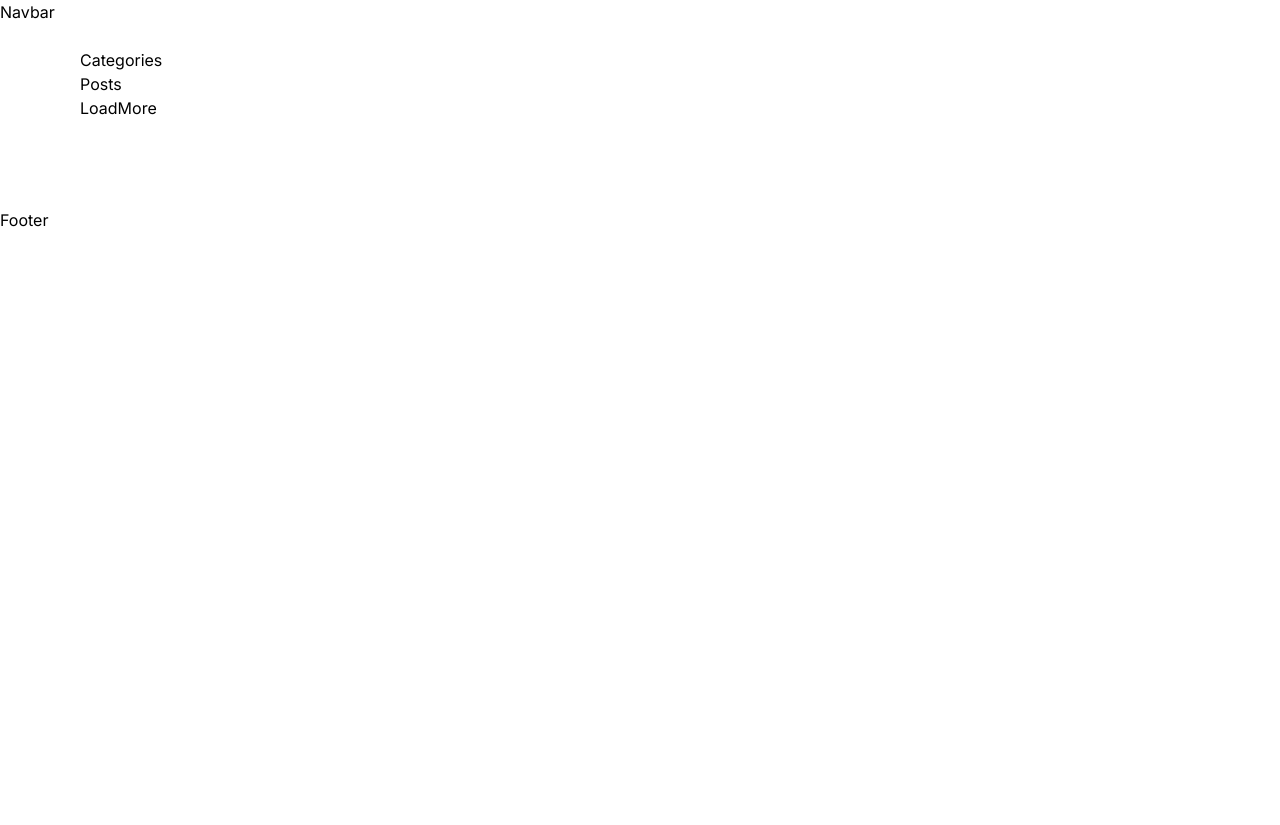
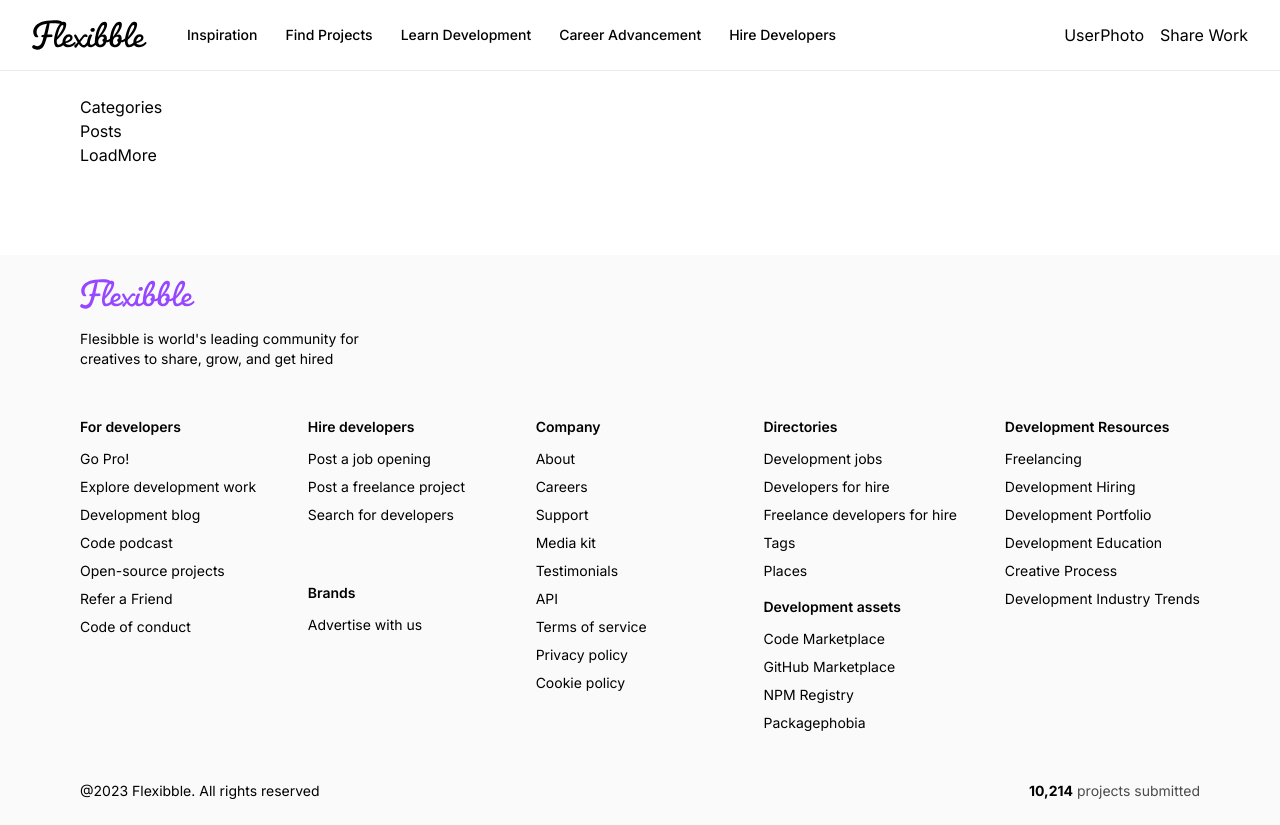
Before and after one commit to DevJobalia/DRIBBBLE-CLONE-FOR-DEVELOPERS, a Next.js app: page / in a window 1280 px wide. Before the commit the page ends 800 px from the top, so only its background shows below. Built offline with nearby package versions, Linux system fonts and the light colour scheme.

Commit message:
Add: NavBar and Footer

```diff
--- a/app/layout.tsx
+++ b/app/layout.tsx
@@ -1,4 +1,7 @@
+import Navbar from "@/components/Navbar";
 import "./globals.css";
+import Footer from "@/components/Footer";
+
 export const metadata = {
   title: "Flexibble",
   description: "Showcase and discover remarkable developer projects",
@@ -12,7 +15,8 @@
   return (
     <html lang="en">
       <body>
-        Navbar <main>{children}</main>Footer
+        <Navbar /> <main>{children}</main>
+        <Footer />
       </body>
     </html>
   );
--- /dev/null
+++ b/components/AuthProvider.tsx
@@ -0,0 +1,7 @@
+import React from "react";
+
+const AuthProvider = () => {
+  return <div>AuthProvider</div>;
+};
+
+export default AuthProvider;
--- /dev/null
+++ b/components/Footer.tsx
@@ -0,0 +1,87 @@
+import { footerLinks } from "@/constants";
+import Image from "next/image";
+import Link from "next/link";
+
+type ColumnProps = {
+  title: string;
+  links: Array<string>;
+};
+
+const FooterColumn = ({ title, links }: ColumnProps) => (
+  <div className="footer_column">
+    <h4 className="font-semibold">{title}</h4>
+    <ul className="flex flex-col gap-2 font-normal">
+      {links.map((link) => (
+        <Link href="/" key={link}>
+          {link}
+        </Link>
+      ))}
+    </ul>
+  </div>
+);
+
+const Footer = () => {
+  return (
+    <footer className="flexStart footer">
+      <div className="flex flex-col gap-12 w-full">
+        <div className="flex items-start flex-col">
+          <Image
+            src="/logo-purple.svg"
+            width={115}
+            height={38}
+            alt="Flexibble"
+          />
+          <p className="text-start text-sm font-normal mt-5 max-w-xs">
+            Flesibble is world's leading community for creatives to share, grow,
+            and get hired
+          </p>
+        </div>
+        <div className="flex flex-wrap gap-12">
+          <FooterColumn
+            title={footerLinks[0].title}
+            links={footerLinks[0].links}
+          />
+          <div className="flex-1 flex flex-col gap-4">
+            <FooterColumn
+              title={footerLinks[1].title}
+              links={footerLinks[1].links}
+            />
+            <FooterColumn
+              title={footerLinks[2].title}
+              links={footerLinks[2].links}
+            />
+          </div>
+          <FooterColumn
+            title={footerLinks[3].title}
+            links={footerLinks[3].links}
+          />
+          <div className="flex-1 flex flex-col gap-4">
+            <FooterColumn
+              title={footerLinks[4].title}
+              links={footerLinks[4].links}
+            />
+            <FooterColumn
+              title={footerLinks[5].title}
+              links={footerLinks[5].links}
+            />
+          </div>
+          <FooterColumn
+            title={footerLinks[6].title}
+            links={footerLinks[6].links}
+          />
+        </div>
+        <div className="flexBetween footer_copyright">
+          <p>@2023 Flexibble. All rights reserved</p>
+
+          <p className="text-gray">
+            {" "}
+            <span className="text-black font-bold">10,214</span> projects
+            submitted
+          </p>
+        </div>
+      </div>
+    </footer>
+  );
+};
+
+export default Footer;
--- /dev/null
+++ b/components/Navbar.tsx
@@ -0,0 +1,36 @@
+import Link from "next/link";
+import Image from "next/image";
+import { NavLinks } from "@/constants";
+import AuthProvider from "./AuthProvider";
+
+const Navbar = () => {
+  const session = {};
+
+  return (
+    <nav className="flexBetween navbar">
+      <div className="flex-1 flexStart gap-10">
+        <Link href="/">
+          <Image src="/logo.svg" width={115} height={43} alt="Flexibble" />
+        </Link>
+        <ul className="xl:flex hidden text-small gap-7">
+          {NavLinks.map((link) => (
+            <Link href={link.href} key={link.key}>
+              {link.text}
+            </Link>
+          ))}
+        </ul>
+      </div>
+      <div className="flexCenter gap-4">
+        {session ? (
+          <>
+            UserPhoto <Link href="/create-project">Share Work</Link>
+          </>
+        ) : (
+          <AuthProvider />
+        )}
+      </div>
+    </nav>
+  );
+};
+
+export default Navbar;
--- /dev/null
+++ b/constants/index.ts
@@ -0,0 +1,94 @@
+export const NavLinks = [
+  { href: "/", key: "Inspiration", text: "Inspiration" },
+  { href: "/", key: "Find Projects", text: "Find Projects" },
+  { href: "/", key: "Learn Development", text: "Learn Development" },
+  { href: "/", key: "Career Advancement", text: "Career Advancement" },
+  { href: "/", key: "Hire Developers", text: "Hire Developers" },
+];
+
+export const categoryFilters = [
+  "Frontend",
+  "Backend",
+  "Full-Stack",
+  "Mobile",
+  "UI/UX",
+  "Game Dev",
+  "DevOps",
+  "Data Science",
+  "Machine Learning",
+  "Cybersecurity",
+  "Blockchain",
+  "E-commerce",
+  "Chatbots",
+];
+
+export const footerLinks = [
+  {
+    title: "For developers",
+    links: [
+      "Go Pro!",
+      "Explore development work",
+      "Development blog",
+      "Code podcast",
+      "Open-source projects",
+      "Refer a Friend",
+      "Code of conduct",
+    ],
+  },
+  {
+    title: "Hire developers",
+    links: [
+      "Post a job opening",
+      "Post a freelance project",
+      "Search for developers",
+    ],
+  },
+  {
+    title: "Brands",
+    links: ["Advertise with us"],
+  },
+  {
+    title: "Company",
+    links: [
+      "About",
+      "Careers",
+      "Support",
+      "Media kit",
+      "Testimonials",
+      "API",
+      "Terms of service",
+      "Privacy policy",
+      "Cookie policy",
+    ],
+  },
+  {
+    title: "Directories",
+    links: [
+      "Development jobs",
+      "Developers for hire",
+      "Freelance developers for hire",
+      "Tags",
+      "Places",
+    ],
+  },
+  {
+    title: "Development assets",
+    links: [
+      "Code Marketplace",
+      "GitHub Marketplace",
+      "NPM Registry",
+      "Packagephobia",
+    ],
+  },
+  {
+    title: "Development Resources",
+    links: [
+      "Freelancing",
+      "Development Hiring",
+      "Development Portfolio",
+      "Development Education",
+      "Creative Process",
+      "Development Industry Trends",
+    ],
+  },
+];
```
Also changed, not shown: 1 other file (tests, documents, lock files or other folders).
